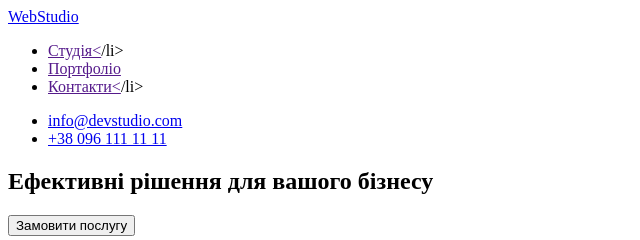
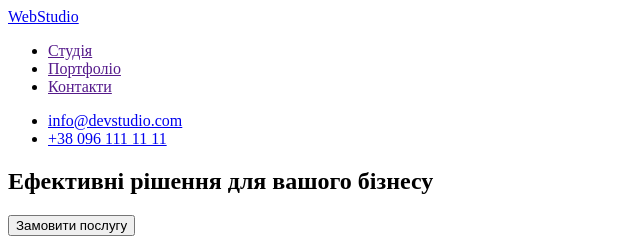
Before and after one commit to Elegantniy/goit-markup-hw-01, a plain HTML site: page index.html in a window 1280 px wide. Shown: the top 240 px of the page, 0-640 px from the left. Drawn offline with Linux system fonts and the light colour scheme.

Commit message:
update on nav
-li

```diff
--- a/index.html
+++ b/index.html
@@ -11,9 +11,9 @@
       <nav>
         <a href="/index.html" lang="en">WebStudio</a>
         <ul>
-          <li><a href="">Студія<</a>/li></li>
+          <li><a href="">Студія</a></li>
           <li><a href="">Портфоліо</a></li>
-          <li><a href="">Контакти<</a>/li></li>
+          <li><a href="">Контакти</a></li>
         </ul>
       </nav>
       <ul>
```
